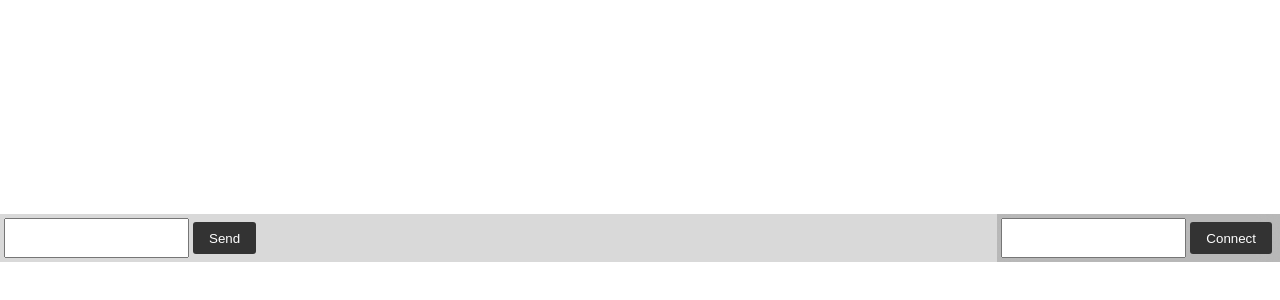
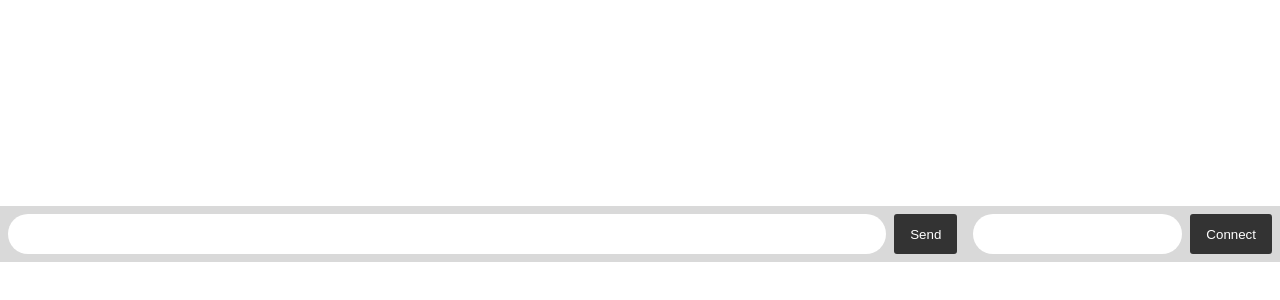
Before and after one commit to Andru7428/yet-another-socket-chat, a website: page public/chat.html in a window 1280 px wide. Shown: the part 538-838 px from the top of the page. After the commit the page ends 800 px from the top, so only its background shows below. Drawn offline with nearby package versions, Linux system fonts and the light colour scheme.

Commit message:
Fix layout

```diff
--- a/public/chat.html
+++ b/public/chat.html
@@ -8,21 +8,17 @@
     <script type="text/javascript" src="chat.js"></script>
 </head>
 <body>
-    <table>
-      <tr>
-        <td>
+    <div class="content">
       <ul id="messages"></ul>
-        </td>
-        <td id="user_list">
       <ul id="users"></ul>
-        </td>
-      </tr>
-    </table>
+    </div>
+    <div class="footer">
       <form class="form" id="message_form" action="">
         <input id="message_input" autocomplete="off" /><button>Send</button>
       </form>
       <form class="form" id="username_form" action="">
-      <input id="username_input" autocomplete="off"/><button>Connect</button>
+        <input id="username_input" autocomplete="off" maxlength="10" /><button>Connect</button>
       </form>
+    </div>
 </body>
 </html>
--- a/public/chat.js
+++ b/public/chat.js
@@ -5,7 +5,7 @@ socket.on("message", (msg) => {
   var item = document.createElement("li");
   item.textContent = `${msg.username}: ${msg.text}`;
   messages.appendChild(item);
-  window.scrollTo(0, document.body.scrollHeight);
+  messages.scrollTo(0, messages.scrollHeight);
 });
 
 socket.on("users", (io_users) => {
@@ -54,12 +54,4 @@ window.onload = () => {
       message_input.value = "";
     }
   });
-
-  /*
-  for (let i = 0; i < 30; i++) {
-    var item = document.createElement("li");
-    item.textContent = i;
-    messages.appendChild(item);
-  }
-  */
 };
--- a/public/style.css
+++ b/public/style.css
@@ -1,42 +1,74 @@
 body {
+  display: flex;
+  flex-flow: column;
+  height: 100vh;
   margin: 0;
-  padding-bottom: 3rem;
   font-family: -apple-system, BlinkMacSystemFont, "Segoe UI", Roboto, Helvetica,
     Arial, sans-serif;
 }
 
+.content {
+  display: flex;
+  flex: 1 1 auto;
+  overflow-y: auto;
+}
+
+ul {
+  height: 100%;
+  margin: 0;
+  padding: 0;
+  list-style-type: none;
+}
+
+#messages {
+  flex: 1 1 auto;
+  overflow-y: scroll;
+}
+
+#users {
+  flex: 0 0 200px;
+  overflow-y: auto;
+}
+
+li {
+  padding: 0.5rem 1rem;
+  overflow-wrap: break-word;
+}
+
+.footer {
+  display: flex;
+  flex: 0 1 auto;
+}
+
 .form {
-  background: rgba(0, 0, 0, 0.15);
-  padding: 0.25rem;
-  position: fixed;
   display: flex;
   height: 3rem;
-  box-sizing: border-box;
-  backdrop-filter: blur(10px);
+  padding: 0.25rem;
+  background: rgba(0, 0, 0, 0.15);
+}
+
+#message_form {
+  flex: 1 1 auto;
 }
 
 #username_form {
-  bottom: 0;
-  right: 0;
+  flex: 0 1 200px;
 }
 
-#message_form {
-  bottom: 0;
-  left: 0;
-  right: 0;
-}
-
-#input {
+input {
+  flex: 1 1 auto;
   border: none;
   padding: 0 1rem;
-  flex-grow: 1;
   border-radius: 2rem;
   margin: 0.25rem;
 }
-#input:focus {
+
+input:focus {
   outline: none;
 }
+
 .form > button {
+  flex: 0 1 auto;
   background: #333;
   border: none;
   padding: 0 1rem;
@@ -45,41 +77,3 @@ body {
   outline: none;
   color: #fff;
 }
-
-#messages {
-  list-style-type: none;
-  margin: 0;
-  padding: 0;
-}
-#messages > li {
-  padding: 0.5rem 1rem;
-}
-#messages > li:nth-child(odd) {
-  background: #efefef;
-}
-
-#users {
-  list-style-type: none;
-  margin: 0;
-  padding: 0;
-}
-#users > li {
-  padding: 0.5rem 1rem;
-}
-#users > li:nth-child(odd) {
-  background: #efefef;
-}
-
-table {
-  width: 100%;
-  height: 100vh;
-}
-
-td {
-  vertical-align: top;
-  overflow-y: scroll;
-}
-
-#user_list {
-  width: 200px;
-}
```
Lines whose indentation alone changed are shown as unchanged.
